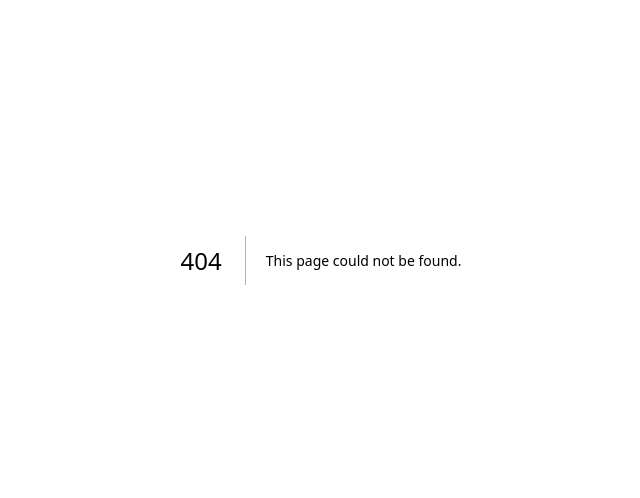
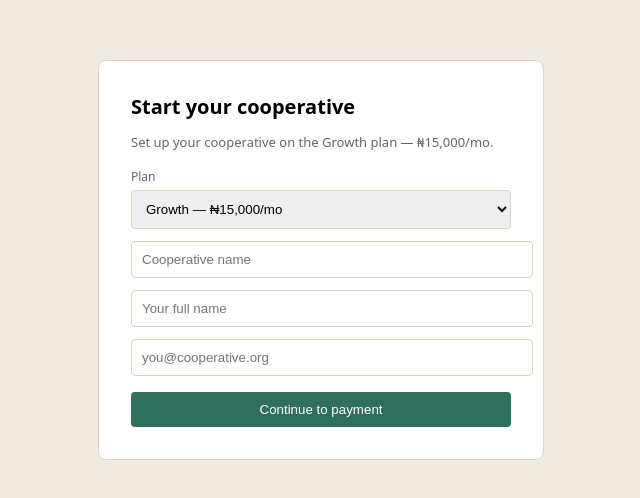
Before and after one commit to Bunmisodade/narp50plus-crm, a Next.js app: page /signup in a window 1280 px wide. Before the commit this address had no page. Shown: the part 140-638 px from the top of the page, without its empty margins (319-959 px from the left). Built offline with nearby package versions, Linux system fonts and the light colour scheme.

Commit message:
Add signup page for cooperative registration

```diff
--- /dev/null
+++ b/app/signup/page.js
@@ -0,0 +1,103 @@
+"use client";
+import { useState } from "react";
+import { useSearchParams } from "next/navigation";
+
+const PLAN_LABELS = {
+  starter: { name: "Starter", price: "₦10,000/mo" },
+  growth: { name: "Growth", price: "₦15,000/mo" },
+  enterprise: { name: "Enterprise", price: "₦25,000/mo" },
+};
+
+export default function Signup() {
+  const searchParams = useSearchParams();
+  const initialPlan = searchParams.get("plan") || "growth";
+
+  const [plan, setPlan] = useState(initialPlan);
+  const [cooperativeName, setCooperativeName] = useState("");
+  const [adminName, setAdminName] = useState("");
+  const [email, setEmail] = useState("");
+  const [loading, setLoading] = useState(false);
+  const [error, setError] = useState("");
+
+  async function startCheckout(e) {
+    e.preventDefault();
+    setError("");
+    setLoading(true);
+
+    try {
+      const res = await fetch("/api/paystack/initialize", {
+        method: "POST",
+        headers: { "Content-Type": "application/json" },
+        body: JSON.stringify({ cooperativeName, adminName, email, plan }),
+      });
+      const data = await res.json();
+
+      if (!res.ok) {
+        setError(data.error || "Something went wrong. Please try again.");
+        setLoading(false);
+        return;
+      }
+
+      window.location.href = data.authorization_url;
+    } catch (err) {
+      setError("Could not reach the payment provider. Please try again.");
+      setLoading(false);
+    }
+  }
+
+  return (
+    <div style={{ display: "flex", minHeight: "100vh", alignItems: "center", justifyContent: "center", fontFamily: "system-ui, sans-serif", background: "#EFEBE0" }}>
+      <form onSubmit={startCheckout} style={{ background: "#fff", padding: 32, borderRadius: 8, width: 380, border: "1px solid #D9D3C2" }}>
+        <h1 style={{ fontSize: 20, marginTop: 0 }}>Start your cooperative</h1>
+        <p style={{ fontSize: 13, color: "#666" }}>
+          Set up your cooperative on the {PLAN_LABELS[plan]?.name} plan — {PLAN_LABELS[plan]?.price}.
+        </p>
+
+        <label style={{ fontSize: 12, color: "#666" }}>Plan</label>
+        <select
+          value={plan}
+          onChange={(e) => setPlan(e.target.value)}
+          style={{ width: "100%", padding: 10, marginBottom: 12, marginTop: 4, border: "1px solid #D9D3C2", borderRadius: 4 }}
+        >
+          <option value="starter">Starter — ₦10,000/mo</option>
+          <option value="growth">Growth — ₦15,000/mo</option>
+          <option value="enterprise">Enterprise — ₦25,000/mo</option>
+        </select>
+
+        <input
+          type="text"
+          required
+          value={cooperativeName}
+          onChange={(e) => setCooperativeName(e.target.value)}
+          placeholder="Cooperative name"
+          style={{ width: "100%", padding: 10, marginBottom: 12, border: "1px solid #D9D3C2", borderRadius: 4 }}
+        />
+        <input
+          type="text"
+          required
+          value={adminName}
+          onChange={(e) => setAdminName(e.target.value)}
+          placeholder="Your full name"
+          style={{ width: "100%", padding: 10, marginBottom: 12, border: "1px solid #D9D3C2", borderRadius: 4 }}
+        />
+        <input
+          type="email"
+          required
+          value={email}
+          onChange={(e) => setEmail(e.target.value)}
+          placeholder="you@cooperative.org"
+          style={{ width: "100%", padding: 10, marginBottom: 16, border: "1px solid #D9D3C2", borderRadius: 4 }}
+        />
+
+        <button
+          type="submit"
+          disabled={loading}
+          style={{ width: "100%", padding: 10, background: "#2F6F5E", color: "#fff", border: "none", borderRadius: 4, cursor: loading ? "default" : "pointer", opacity: loading ? 0.7 : 1 }}
+        >
+          {loading ? "Redirecting to payment…" : "Continue to payment"}
+        </button>
+        {error && <p style={{ color: "#A13D2C", fontSize: 12, marginTop: 10 }}>{error}</p>}
+      </form>
+    </div>
+  );
+}
```
